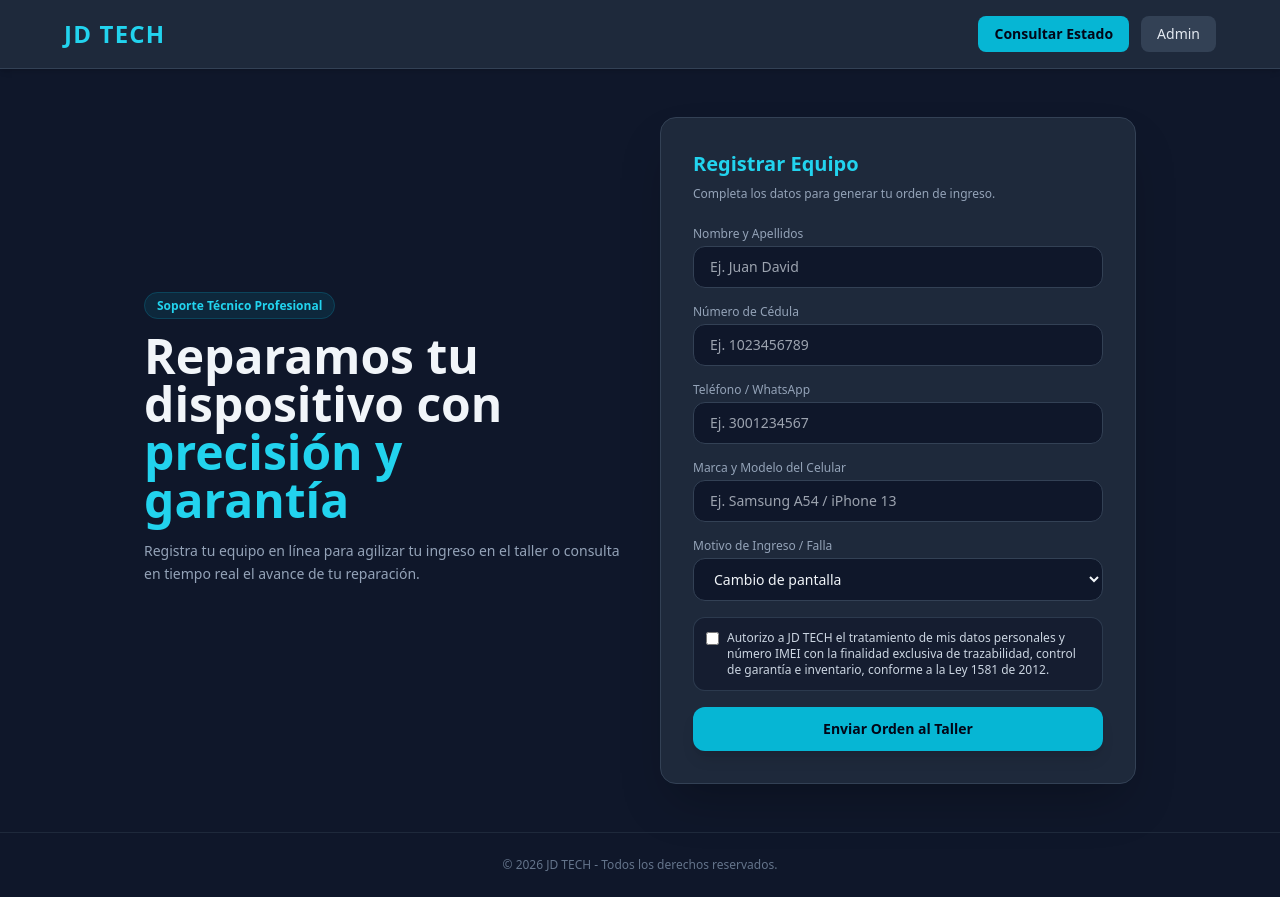
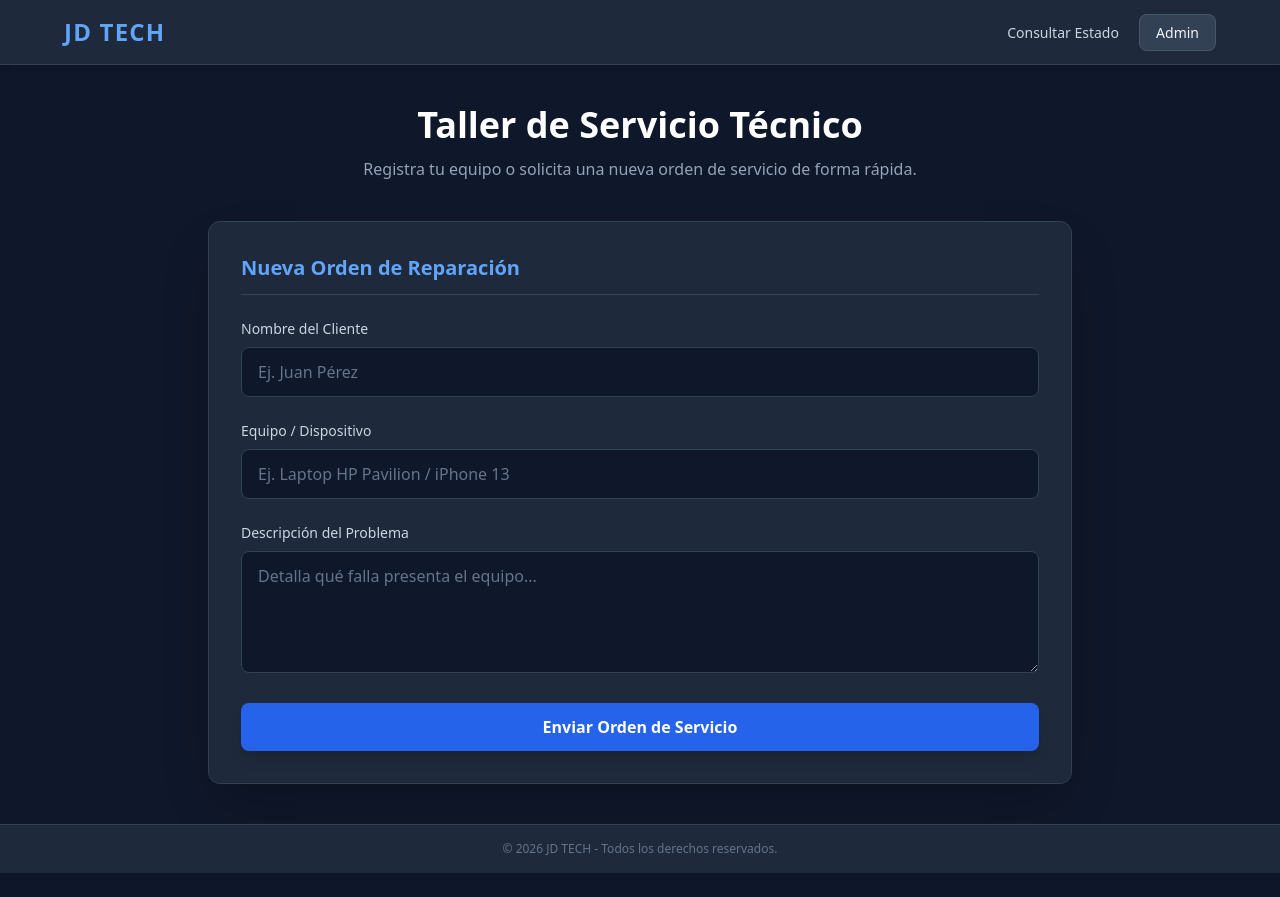
Before and after one commit to juandavidnaranjomaya-ship-it/jd_tech_taller, a Flask app: page / in a window 1280 px wide. After the commit the page ends 873 px from the top, so only its background shows below. Run offline with Flask 3, Linux system fonts and the light colour scheme; parts of the project's set-up code (start-up, migrations or seed data) failed here and were passed over; some libraries are stand-ins or nearby versions.

Commit message:
Update index.html

```diff
--- a/templates/index.html
+++ b/templates/index.html
@@ -3,109 +3,76 @@
 <head>
     <meta charset="UTF-8">
     <meta name="viewport" content="width=device-width, initial-scale=1.0">
-    <title>JD TECH - Servicio Técnico Especializado</title>
+    <title>JD TECH - Sistema de Gestión de Reparaciones</title>
     <script src="https://cdn.tailwindcss.com"></script>
-    <script>
-        function verificarFallaUsuario(select) {
-            const inputOtro = document.getElementById('problema_otro_user');
-            if (select.value === 'Otra') {
-                inputOtro.classList.remove('hidden');
-                inputOtro.required = true;
-            } else {
-                inputOtro.classList.add('hidden');
-                inputOtro.required = false;
-                inputOtro.value = '';
-            }
-        }
-    </script>
 </head>
 <body class="bg-slate-900 text-slate-100 min-h-screen flex flex-col justify-between">
 
-    <!-- Navbar -->
-    <nav class="bg-slate-800 border-b border-slate-700 py-4 px-6 shadow-md">
+    <!-- Barra de Navegación Superior -->
+    <header class="bg-slate-800 border-b border-slate-700 py-4 px-6 shadow-md">
         <div class="max-w-6xl mx-auto flex justify-between items-center">
-            <span class="text-2xl font-extrabold tracking-wider text-cyan-400">JD TECH</span>
-            <div class="flex gap-3">
-                <a href="/estado" class="text-sm bg-cyan-500 hover:bg-cyan-400 text-slate-950 font-bold px-4 py-2 rounded-lg transition">Consultar Estado</a>
-                <a href="/login-admin" class="text-sm bg-slate-700 hover:bg-slate-600 px-4 py-2 rounded-lg transition text-slate-200">Admin</a>
-            </div>
+            <h1 class="text-2xl font-extrabold text-blue-400 tracking-wider">JD TECH</h1>
+            <nav class="space-x-4">
+                <a href="/estado" class="text-sm font-medium text-slate-300 hover:text-blue-400 transition">Consultar Estado</a>
+                <a href="/login-admin" class="text-sm font-medium bg-slate-700 hover:bg-slate-600 px-4 py-2 rounded-lg transition border border-slate-600">Admin</a>
+            </nav>
         </div>
-    </nav>
+    </header>
 
-    <!-- Main Content -->
-    <main class="max-w-5xl mx-auto px-4 py-12 w-full flex-grow grid grid-cols-1 lg:grid-cols-2 gap-10 items-center">
-
-        <div>
-            <span class="bg-cyan-500/10 text-cyan-400 text-xs font-semibold px-3 py-1 rounded-full border border-cyan-500/20">Soporte Técnico Profesional</span>
-            <h1 class="text-4xl sm:text-5xl font-extrabold mt-4 mb-4 leading-tight">Reparamos tu dispositivo con <span class="text-cyan-400">precisión y garantía</span></h1>
-            <p class="text-slate-400 mb-6 text-sm leading-relaxed">Registra tu equipo en línea para agilizar tu ingreso en el taller o consulta en tiempo real el avance de tu reparación.</p>
-
-            <div class="space-y-3">
-                {% for s in servicios %}
-                <div class="bg-slate-800/70 border border-slate-700/80 p-3.5 rounded-xl flex justify-between items-center">
-                    <div>
-                        <h3 class="font-bold text-sm text-slate-100">{{ s.nombre }}</h3>
-                        <p class="text-xs text-slate-400">{{ s.descripcion }}</p>
-                    </div>
-                    <span class="text-xs font-bold text-emerald-400 bg-emerald-500/10 px-2.5 py-1 rounded-lg">${{ s.precio }}</span>
-                </div>
-                {% endfor %}
-            </div>
+    <!-- Contenido Principal -->
+    <main class="max-w-4xl mx-auto px-4 py-10 w-full flex-grow">
+        <div class="text-center mb-10">
+            <h2 class="text-4xl font-bold text-white mb-3">Taller de Servicio Técnico</h2>
+            <p class="text-slate-400">Registra tu equipo o solicita una nueva orden de servicio de forma rápida.</p>
         </div>
 
-        <!-- Formulario Cliente -->
-        <div class="bg-slate-800 border border-slate-700 rounded-2xl p-6 sm:p-8 shadow-2xl">
-            <h2 class="text-xl font-bold mb-2 text-cyan-400">Registrar Equipo</h2>
-            <p class="text-xs text-slate-400 mb-6">Completa los datos para generar tu orden de ingreso.</p>
+        <!-- Mensajes Flash (Alertas o Éxito) -->
+        {% with messages = get_flashed_messages(with_categories=true) %}
+            {% if messages %}
+                {% for category, message in messages %}
+                    <div class="mb-6 p-4 rounded-lg text-sm bg-blue-500/20 border border-blue-500 text-blue-300 text-center shadow-lg">
+                        {{ message }}
+                    </div>
+                {% endfor %}
+            {% endif %}
+        {% endwith %}
 
-            <form method="POST" class="space-y-4">
+        <!-- Formulario de Registro de Órdenes -->
+        <div class="bg-slate-800 p-8 rounded-xl shadow-2xl border border-slate-700">
+            <h3 class="text-xl font-semibold mb-6 text-blue-400 border-b border-slate-700 pb-3">Nueva Orden de Reparación</h3>
+
+            <form action="/crear-orden" method="POST" class="space-y-6">
                 <div>
-                    <label class="block text-xs text-slate-400 mb-1">Nombre y Apellidos</label>
-                    <input type="text" name="cliente" placeholder="Ej. Juan David" required class="w-full bg-slate-900 border border-slate-700 rounded-xl px-4 py-2.5 text-sm text-slate-100 focus:border-cyan-400 focus:outline-none">
-                </div>
-                <div>
-                    <label class="block text-xs text-slate-400 mb-1">Número de Cédula</label>
-                    <input type="text" name="cedula" placeholder="Ej. 1023456789" required class="w-full bg-slate-900 border border-slate-700 rounded-xl px-4 py-2.5 text-sm text-slate-100 focus:border-cyan-400 focus:outline-none">
-                </div>
-                <div>
-                    <label class="block text-xs text-slate-400 mb-1">Teléfono / WhatsApp</label>
-                    <input type="text" name="telefono" placeholder="Ej. 3001234567" required class="w-full bg-slate-900 border border-slate-700 rounded-xl px-4 py-2.5 text-sm text-slate-100 focus:border-cyan-400 focus:outline-none">
-                </div>
-                <div>
-                    <label class="block text-xs text-slate-400 mb-1">Marca y Modelo del Celular</label>
-                    <input type="text" name="equipo" placeholder="Ej. Samsung A54 / iPhone 13" required class="w-full bg-slate-900 border border-slate-700 rounded-xl px-4 py-2.5 text-sm text-slate-100 focus:border-cyan-400 focus:outline-none">
-                </div>
-                <div>
-                    <label class="block text-xs text-slate-400 mb-1">Motivo de Ingreso / Falla</label>
-                    <select name="problema_select" onchange="verificarFallaUsuario(this)" required class="w-full bg-slate-900 border border-slate-700 rounded-xl px-4 py-2.5 text-sm text-slate-100 focus:border-cyan-400 focus:outline-none">
-                        <option value="Cambio de pantalla">Cambio de pantalla</option>
-                        <option value="Pin de carga">Pin de carga / No carga</option>
-                        <option value="Batería">Cambio de batería</option>
-                        <option value="Software / Cuenta">Software / Desbloqueo</option>
-                        <option value="Equipo mojado">Equipo mojado / Humedad</option>
-                        <option value="Otra">Otra (Especificar falla...)</option>
-                    </select>
-                </div>
-                <input type="text" id="problema_otro_user" name="problema_otro" placeholder="Describe brevemente qué le sucede al equipo..." class="hidden w-full bg-slate-900 border border-cyan-500/50 rounded-xl px-4 py-2.5 text-sm text-slate-100 focus:outline-none">
-
-                <!-- Cláusula Ley 1581 de 2012 -->
-                <div class="bg-slate-900/60 border border-slate-700/80 p-3 rounded-xl">
-                    <label class="flex items-start gap-2 text-xs text-slate-300 cursor-pointer">
-                        <input type="checkbox" name="autorizacion" required class="mt-0.5 rounded border-slate-700 text-cyan-500 focus:ring-0">
-                        <span>Autorizo a JD TECH el tratamiento de mis datos personales y número IMEI con la finalidad exclusiva de trazabilidad, control de garantía e inventario, conforme a la Ley 1581 de 2012.</span>
-                    </label>
+                    <label class="block text-sm font-medium text-slate-300 mb-2">Nombre del Cliente</label>
+                    <input type="text" name="cliente" required
+                        class="w-full px-4 py-3 bg-slate-900 border border-slate-700 rounded-lg focus:outline-none focus:border-blue-500 text-slate-100 placeholder-slate-500"
+                        placeholder="Ej. Juan Pérez">
                 </div>
 
-                <button type="submit" class="w-full bg-cyan-500 hover:bg-cyan-400 text-slate-950 font-bold py-3 rounded-xl transition shadow-lg text-sm">
-                    Enviar Orden al Taller
+                <div>
+                    <label class="block text-sm font-medium text-slate-300 mb-2">Equipo / Dispositivo</label>
+                    <input type="text" name="equipo" required
+                        class="w-full px-4 py-3 bg-slate-900 border border-slate-700 rounded-lg focus:outline-none focus:border-blue-500 text-slate-100 placeholder-slate-500"
+                        placeholder="Ej. Laptop HP Pavilion / iPhone 13">
+                </div>
+
+                <div>
+                    <label class="block text-sm font-medium text-slate-300 mb-2">Descripción del Problema</label>
+                    <textarea name="problema" required rows="4"
+                        class="w-full px-4 py-3 bg-slate-900 border border-slate-700 rounded-lg focus:outline-none focus:border-blue-500 text-slate-100 placeholder-slate-500"
+                        placeholder="Detalla qué falla presenta el equipo..."></textarea>
+                </div>
+
+                <button type="submit"
+                    class="w-full py-3 px-4 bg-blue-600 hover:bg-blue-500 text-white font-semibold rounded-lg shadow-lg transition duration-200">
+                    Enviar Orden de Servicio
                 </button>
             </form>
         </div>
-
     </main>
 
-    <!-- Footer -->
-    <footer class="text-center py-6 text-xs text-slate-500 border-t border-slate-800">
+    <!-- Pie de Página -->
+    <footer class="bg-slate-800 border-t border-slate-700 py-4 text-center text-xs text-slate-500">
         &copy; 2026 JD TECH - Todos los derechos reservados.
     </footer>
 
```
